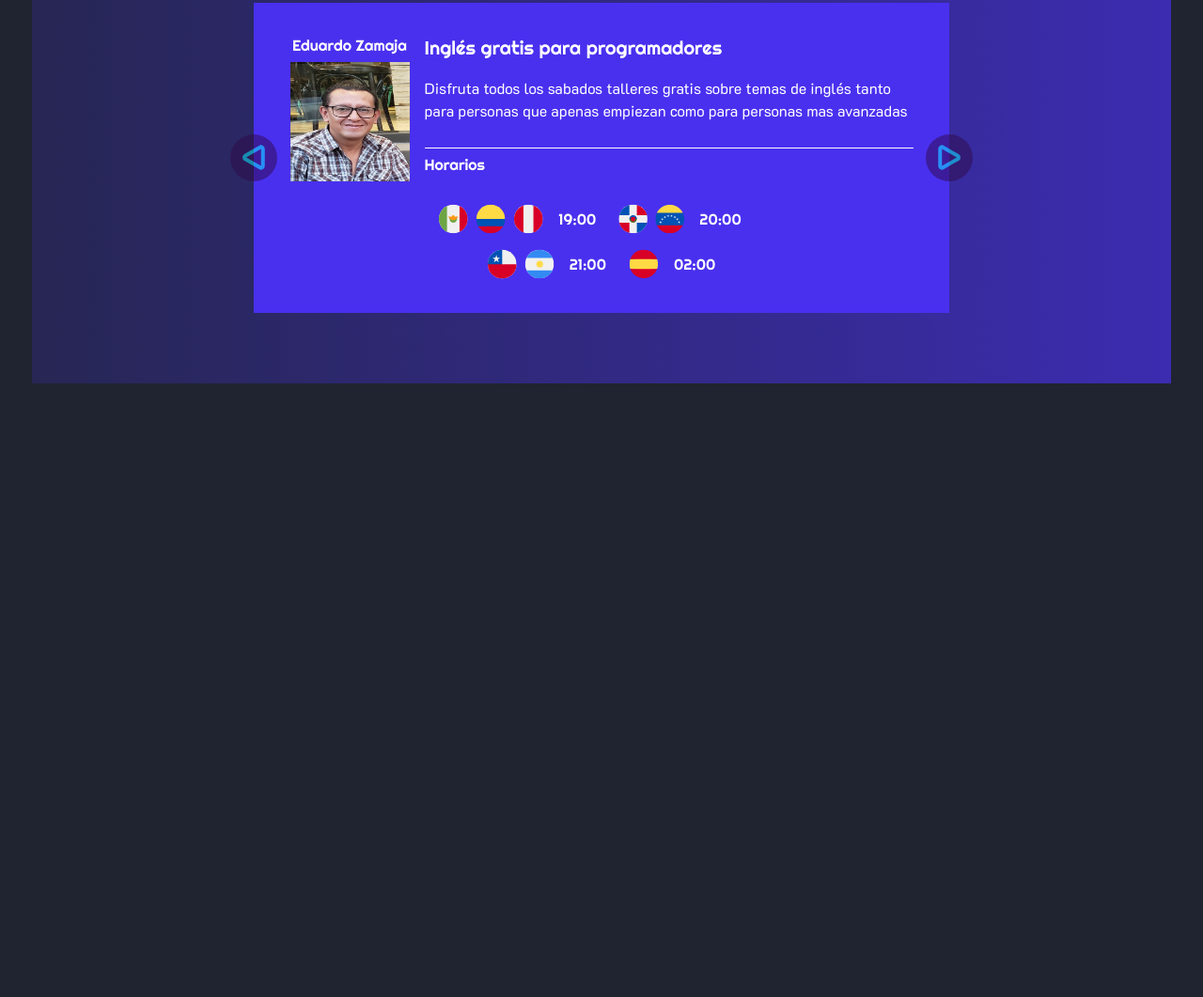
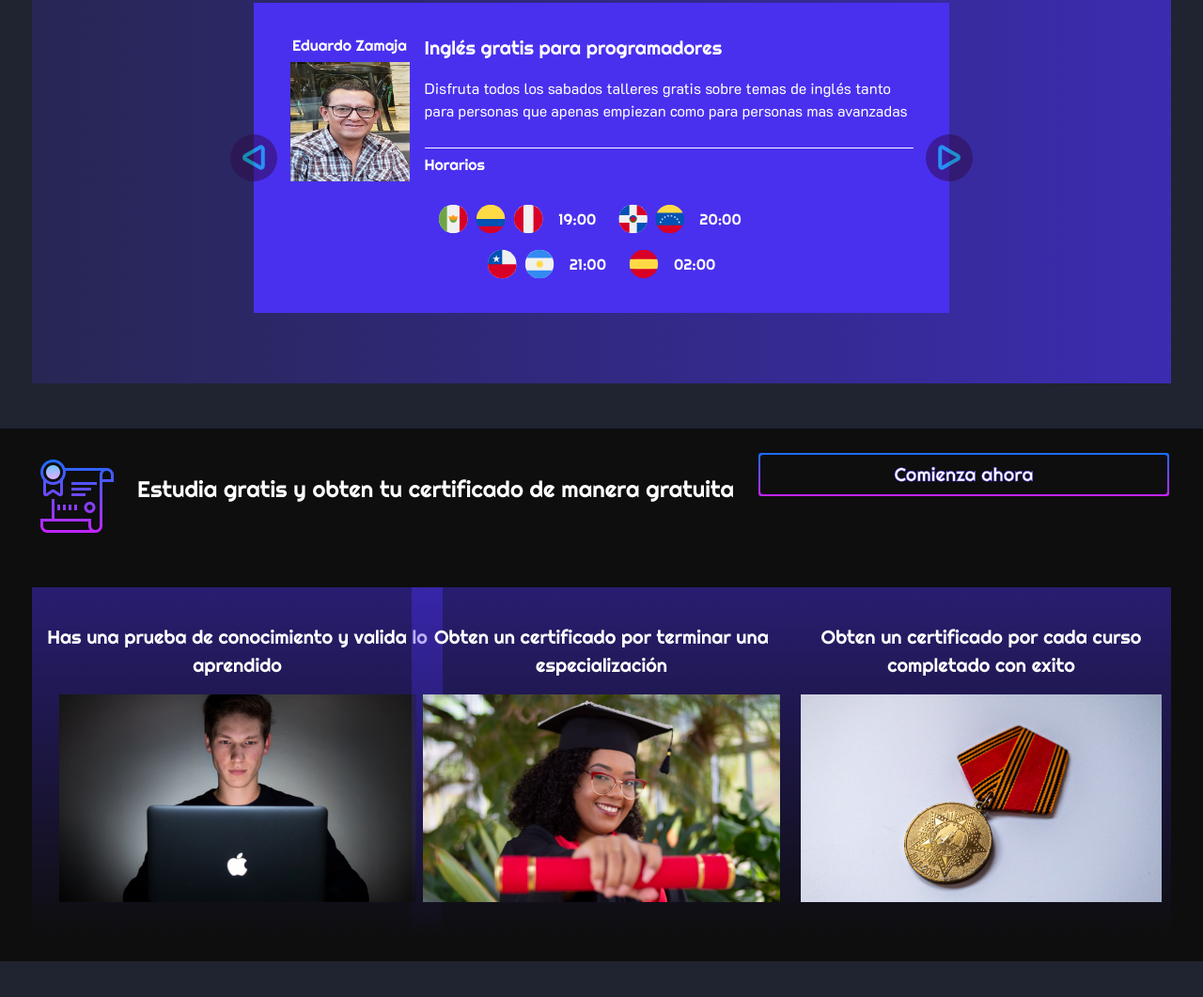
Before and after one commit to Tech-Code1/comunidad-de-programadores-home, a plain HTML site: page index.html in a window 1280 px wide. Shown: the part 1179-2240 px from the top of the page at 94% size. Before the commit the page ends 1635 px from the top, so only its background shows below. Drawn offline with nearby package versions, Linux system fonts and the light colour scheme.

Commit message:
RSección certificado gratis

```diff
--- a/index.html
+++ b/index.html
@@ -412,6 +412,74 @@
 				</div>
 			</div>
 		</section>
+
+		<!-- Section Certificate-->
+		<section class="row section-certificate py-4 g-0 mb-5">
+			<div class="d-flex justify-content-between mb-5">
+				<div class="d-flex align-items-center">
+					<img
+						class="me-3"
+						src="/images/png/certificate.png"
+						alt="Icono de un certificado"
+					/>
+					<p class="title-principal-section-certificate">
+						Estudia gratis y obten tu certificado de manera gratuita
+					</p>
+				</div>
+				<div class="content-btn-start-courses d-flex">
+					<a
+						class="btn-start-courses d-flex justify-content-center align-items-center"
+						href=""
+						><p class="m-0">Comienza ahora</p></a
+					>
+				</div>
+			</div>
+
+			<div class="col-4">
+				<div
+					class="content-info-certificate d-flex justify-content-center align-items-center flex-column"
+				>
+					<p class="title-box-info-certificate mb-3">
+						Has una prueba de conocimiento y valida lo aprendido
+					</p>
+					<img
+						class="img-fluid"
+						src="/images/jpg/Image-certificate-one.jpg"
+						alt="Imagen de un joven estudiando"
+					/>
+				</div>
+			</div>
+
+			<div class="col-4 d-flex justify-content-center">
+				<div
+					class="content-info-certificate d-flex justify-content-center align-items-center flex-column"
+				>
+					<p class="title-box-info-certificate mb-3">
+						Obten un certificado por terminar una especialización
+					</p>
+					<img
+						class="img-fluid"
+						src="images/jpg/Image-certificate-two.jpg"
+						alt="Imagen de una chica mostrando un diploma enrollado"
+					/>
+				</div>
+			</div>
+
+			<div class="col-4 d-flex justify-content-end">
+				<div
+					class="content-info-certificate d-flex justify-content-center align-items-center flex-column"
+				>
+					<p class="title-box-info-certificate mb-3">
+						Obten un certificado por cada curso completado con exito
+					</p>
+					<img
+						class="img-fluid"
+						src="/images/jpg/Image-certificate-three.jpg"
+						alt="imagen de una medalla"
+					/>
+				</div>
+			</div>
+		</section>
 		<script
 			src="https://cdn.jsdelivr.net/npm/bootstrap@5.0.0-beta3/dist/js/bootstrap.bundle.min.js"
 			integrity="sha384-JEW9xMcG8R+pH31jmWH6WWP0WintQrMb4s7ZOdauHnUtxwoG2vI5DkLtS3qm9Ekf"
--- a/styles/style.css
+++ b/styles/style.css
@@ -173,6 +173,10 @@
     width: 667px;
 }
 
+.content-btn-start-courses {
+    width: 441px;
+}
+
 @media (max-width: 1880px) {
     .content-bton-workshop-send {
         width: 567px ;
@@ -219,7 +223,8 @@
 .content-btn-discord,
 .content-btn-youtube,
 .content-btn-facebook,
-.content-bton-workshop-send {
+.content-bton-workshop-send,
+.content-btn-start-courses {
     height: 50px;
     background:  linear-gradient(180deg, #1A6DFF 0%, #C822FF 100%);
     position: relative;
@@ -238,7 +243,8 @@
     .box-btn-go-courses,
     .content-btn-discord,
     .content-btn-youtube,
-    .content-btn-facebook{
+    .content-btn-facebook,
+    .content-btn-start-courses {
     font-size: var(--sixteen);
     }
 }
@@ -247,7 +253,8 @@
 .btn-discord,
 .btn-youtube,
 .btn-facebook,
-.bton-workshop-send {
+.bton-workshop-send,
+.btn-start-courses {
     width: 100%;
     height: 100%;
     border-radius: 3px;
@@ -261,7 +268,8 @@
 .btn-go-courses:hover, .btn-go-courses:visited, .btn-go-courses:link,
 .btn-discord:hover, .btn-discord:visited, .btn-discord:link,
 .btn-youtube:hover, .btn-youtube:visited, .btn-youtube:link,
-.btn-facebook:hover, .btn-facebook:visited, .btn-facebook:link {
+.btn-facebook:hover, .btn-facebook:visited, .btn-facebook:link,
+.btn-start-courses:hover, .btn-start-courses:visited, .btn-start-courses:link {
     color: var(--color-white);
 }
 
@@ -790,3 +798,31 @@
     padding-left: 34px;
     padding-right: 34px;
 }
+
+.section-certificate {
+    height: 567px;
+    width: 100%;
+    background-color: var(--dark-color-one);
+    padding: 0 34px;
+}
+
+.content-info-certificate {
+    width: 437px;
+    height: 374px;
+    background: linear-gradient(180.04deg, #4930EE -126.08%, rgba(73, 48, 238, 0) 99.97%);
+}
+
+.title-box-info-certificate {
+    font-size: var(--twenty);
+    text-align: center;
+}
+
+.title-box-info-certificate,
+.title-principal-section-certificate  {
+    font-family: var(--text-titles);
+    color: var(--color-white);
+}
+
+.title-principal-section-certificate {
+    font-size: var(--twenty-four);
+}
```
Also changed, not shown: images/jpg/Image-certificate-one.jpg (added), images/jpg/Image-certificate-three.jpg (added), images/jpg/Image-certificate-two.jpg (added), images/png/certificate.png (added).
